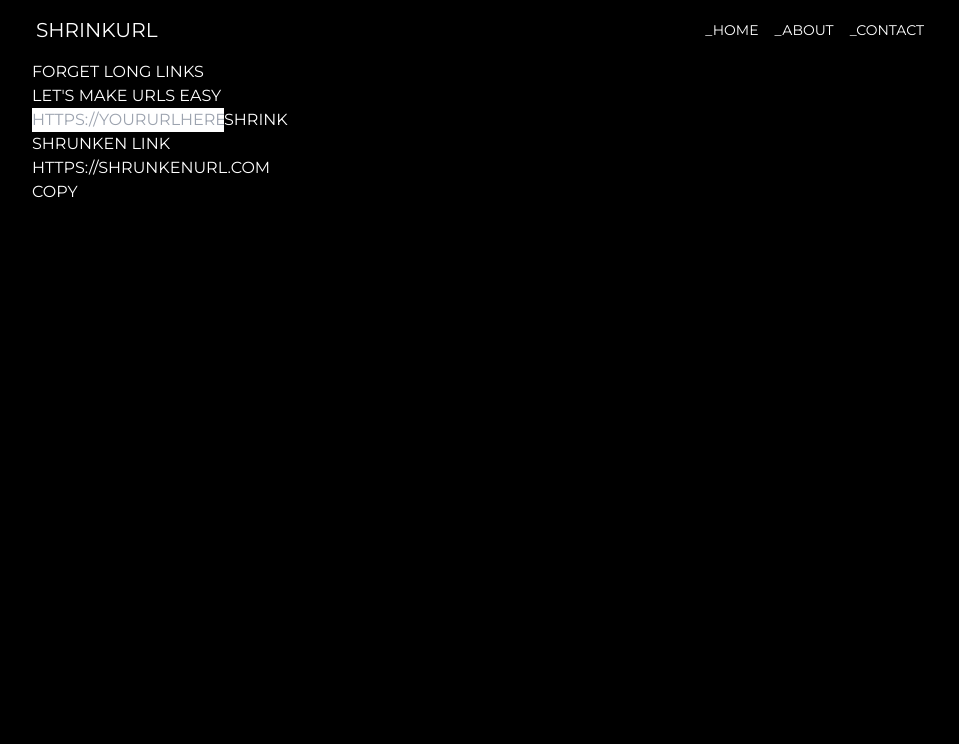
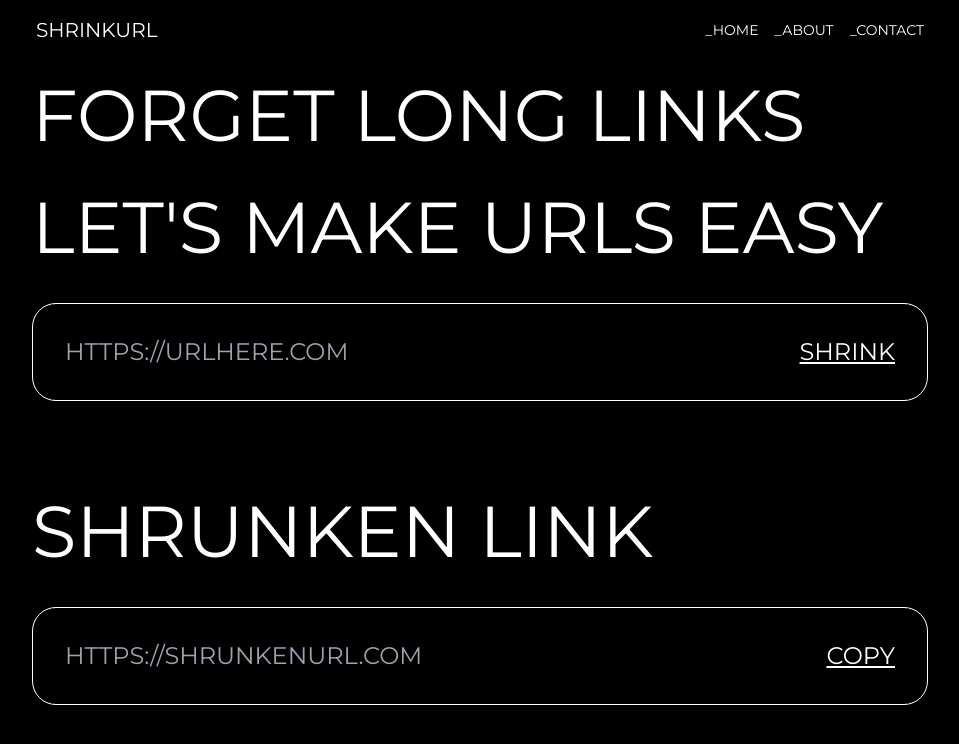
Before and after one commit to j1yl/shrinkurl, a React (Vite) app: page / in a window 1280 px wide. Shown: the top 744 px of the page, without its empty margins (160-1119 px from the left). Built offline with nearby package versions, Linux system fonts and the light colour scheme.

Commit message:
Add css to match figma design file

```diff
--- a/src/components/Hero.tsx
+++ b/src/components/Hero.tsx
@@ -1,20 +1,27 @@
+const largeText = "text-7xl";
+
 const Hero = () => {
   return (
     <>
-      <section>
-        <div>FORGET LONG LINKS</div>
-        <div>LET&apos;S MAKE URLS EASY</div>
-        <form>
-          <input placeholder="HTTPS://YOURURLHERE.COM" />
-          <button>SHRINK</button>
+      <section className="h-1/2 flex flex-col justify-center gap-10">
+        <div className={largeText}>FORGET LONG LINKS</div>
+        <div className={largeText}>LET&apos;S MAKE URLS EASY</div>
+        <form className="w-full flex justify-between p-8 text-2xl rounded-3xl border-white border">
+          <input
+            placeholder="HTTPS://URLHERE.COM"
+            className="bg-transparent focus:outline-none placeholder-gray-400"
+          />
+          <button className="underline">SHRINK</button>
         </form>
       </section>
-      <section>
-        <div>SHRUNKEN LINK</div>
-        <form>
-          <div>HTTPS://SHRUNKENURL.COM</div>
-          <button>COPY</button>
-        </form>
+      <section className="h-1/2 flex flex-col justify-center gap-10">
+        <div className={largeText}>SHRUNKEN LINK</div>
+        <div className="w-full flex justify-between p-8 text-2xl rounded-3xl border-white border">
+          <a href="/" className="text-gray-400">
+            HTTPS://SHRUNKENURL.COM
+          </a>
+          <button className="underline">COPY</button>
+        </div>
       </section>
     </>
   );
```
